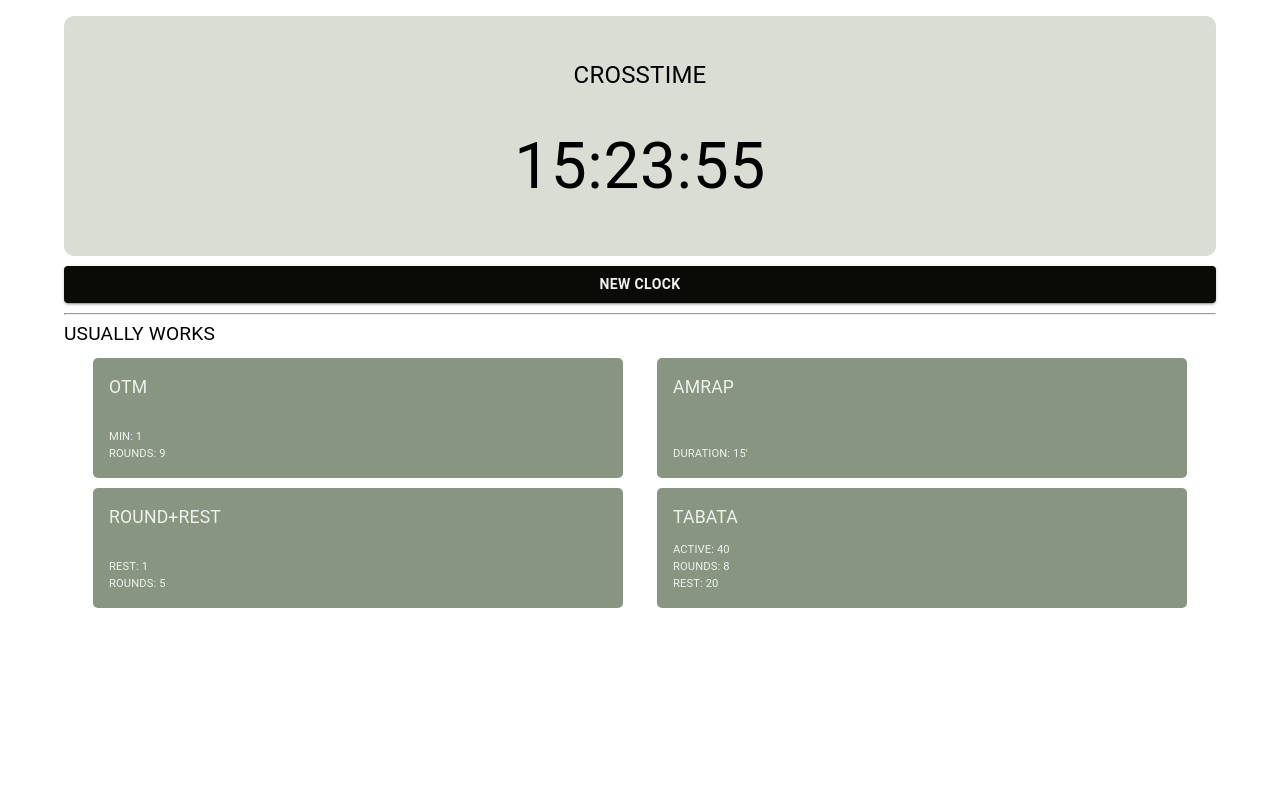
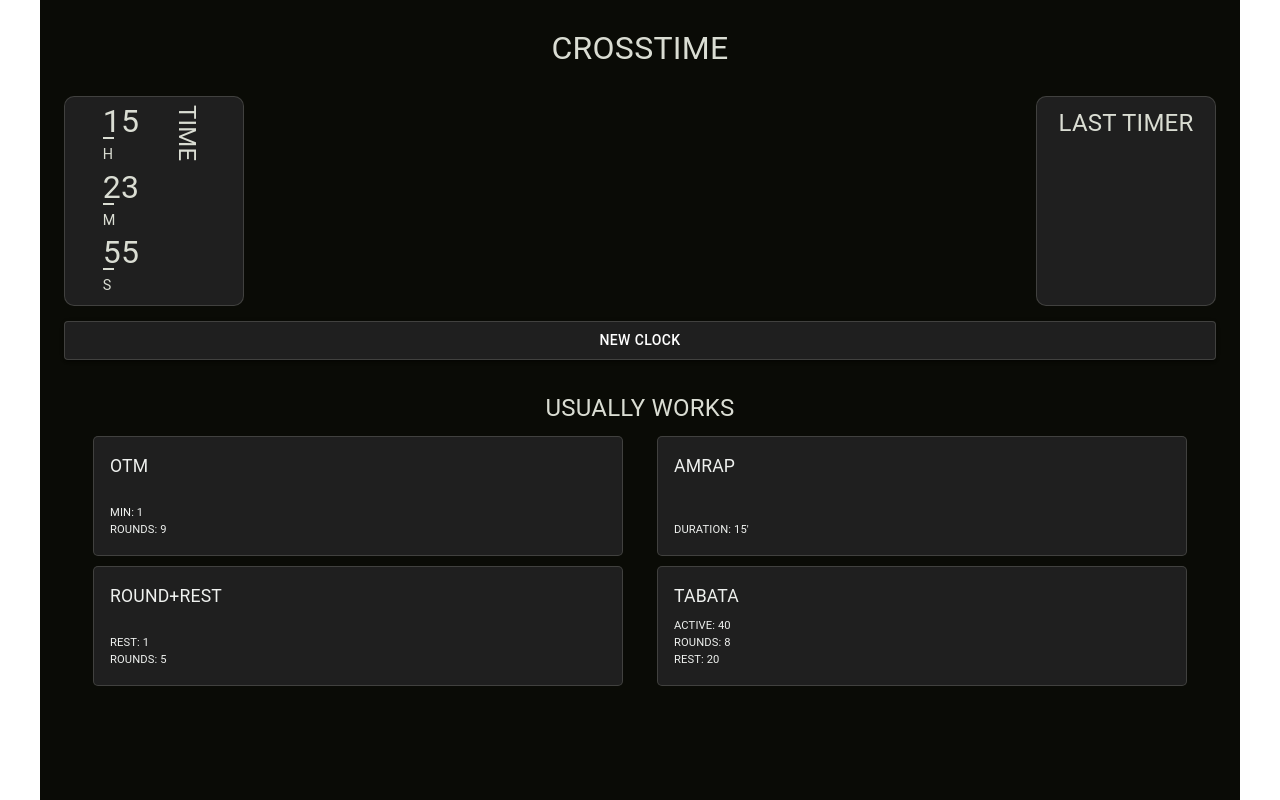
Before and after one commit to delfigica/crosstime, a Next.js app: page /crosstime/ in a window 1280 px wide. Built offline with nearby package versions, Linux system fonts and the light colour scheme.

Commit message:
update home design

```diff
--- a/src/app/components/RealTime.js
+++ b/src/app/components/RealTime.js
@@ -1,6 +1,7 @@
 "use client";
 import React, { useEffect, useState } from "react";
 import { Box, Typography } from "@mui/material";
+import { timeSubtitle, timeText } from "../styles";
 
 export const RealTime = () => {
   const [now, setNow] = useState(new Date());
@@ -23,10 +24,24 @@ export const RealTime = () => {
 
   return (
     <Box>
-      <Typography sx={{ fontSize: "4em" }}>
-        {parseTime(now.getHours())}:{parseTime(now.getMinutes())}:
-        {parseTime(now.getSeconds())}
-      </Typography>
+      <Box>
+        <Typography sx={{ ...timeText, fontSize: '2em' }}>
+          {parseTime(now.getHours())}
+        </Typography>
+        <Typography sx={{ ...timeSubtitle }}>H</Typography>
+      </Box>
+      <Box>
+        <Typography sx={{ ...timeText, fontSize: '2em' }}>
+          {parseTime(now.getMinutes())}
+        </Typography>
+        <Typography sx={{ ...timeSubtitle }}>M</Typography>
+      </Box>
+      <Box>
+        <Typography sx={{ ...timeText, fontSize: '2em' }}>
+          {parseTime(now.getSeconds())}
+        </Typography>
+        <Typography sx={{ ...timeSubtitle }}>S</Typography>
+      </Box>
     </Box>
   );
 };
--- a/src/app/components/UsuallyWorks.js
+++ b/src/app/components/UsuallyWorks.js
@@ -34,12 +34,12 @@ export const UsuallyWorks = () => {
   };
   return (
     <Box>
-      <hr />
       <Typography
         sx={{
-          fontSize: "1.2em",
+          fontSize: "1.5em",
           textTransform: "uppercase",
-          margin: "5px 0px",
+          margin: "15px 0px 5px 0px",
+          textAlign: "center",
         }}
       >
         Usually Works
@@ -50,6 +50,7 @@ export const UsuallyWorks = () => {
           alignItems: "center",
           flexWrap: "wrap",
           justifyContent: "space-evenly",
+          paddingBottom: "20px ",
         }}
       >
         {works.map((work, i) => (
@@ -58,7 +59,7 @@ export const UsuallyWorks = () => {
             sx={{
               width: "46%",
               height: "120px",
-              backgroundColor: "#889681",
+              backgroundColor: "#1F1F1F",
               color: "#EFF1EF",
               borderRadius: "5px",
               margin: "5px",
@@ -66,6 +67,7 @@ export const UsuallyWorks = () => {
               display: "flex",
               flexDirection: "column",
               justifyContent: "space-between",
+              border: "1px solid rgba(218, 221, 211, 0.18)",
             }}
             onClick={() => {
               goToWork(work.route);
--- a/src/app/page.js
+++ b/src/app/page.js
@@ -3,34 +3,59 @@ import { RealTime } from "./components/RealTime";
 import { UsuallyWorks } from "./components/UsuallyWorks";
 
 import "./globals.css";
-import { btnSmokyBlack } from "./styles";
+import { btnSmokyBlack, counterTitle } from "./styles";
 import { Box, Button, Container, Typography } from "@mui/material";
+
+const boxHome = {
+  backgroundColor: "#1F1F1F",
+  width: "180px",
+  padding: ".5em",
+  borderRadius: "10px",
+  height: "210px",
+  border: "1px solid rgba(218, 221, 211, 0.18)",
+};
+
+const btnNewClock = {
+  backgroundColor: "#1F1F1F",
+  border: "1px solid rgba(218, 221, 211, 0.18)",
+};
 
 export default function Home() {
   return (
-    <Container>
+      <Container
+      sx={{ minHeight: "100vh", backgroundColor: "#0a0b06", color: "#DADDD3" }}
+      >
+      <Box sx={{ padding: "1.5/*  */em" }}>
+        <Typography
+          sx={{ fontSize: "2em", color: "#DADDD3", textAlign: "center" }}
+        >
+          CROSSTIME
+        </Typography>
+      </Box>
+      <Box sx={{ display: "flex", justifyContent: "space-between" }}>
         <Box
           sx={{
-          backgroundColor: "#DADDD3",
-          width: "100%",
-          height: "30vh",
-          marginTop: "1em",
-          borderRadius: "10px",
+            ...boxHome,
             display: "flex",
-          alignItems: "center",
             justifyContent: "space-evenly",
-          flexDirection: 'column',
-          padding: '1em'
           }}
         >
-        <Typography sx={{ fontSize: '1.5em'}}>CROSSTIME</Typography>
           <RealTime />
+          <Typography sx={{ ...counterTitle, fontSize: "1.5em" }}>
+            TIME
+          </Typography>
+        </Box>
+        <Box sx={{ ...boxHome }}>
+          <Typography sx={{ fontSize: "1.5em", textAlign: "center" }}>
+            LAST TIMER
+          </Typography>
+        </Box>
       </Box>
       <Link href={"/configuration"}>
         <Button
           variant="contained"
           fullWidth
-          sx={{ margin: "10px 0px", ...btnSmokyBlack }}
+          sx={{ margin: "15px 0px", ...btnNewClock }}
         >
           New clock
         </Button>
```
Lines whose indentation alone changed are shown as unchanged.
